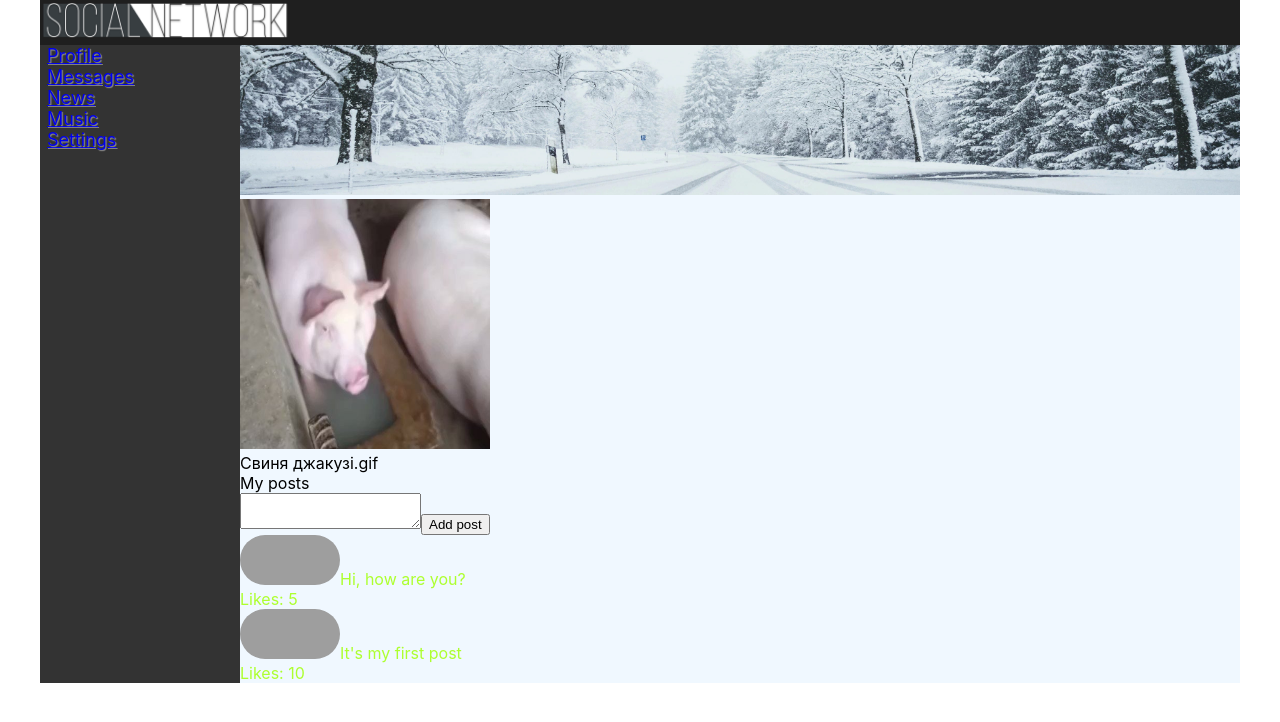
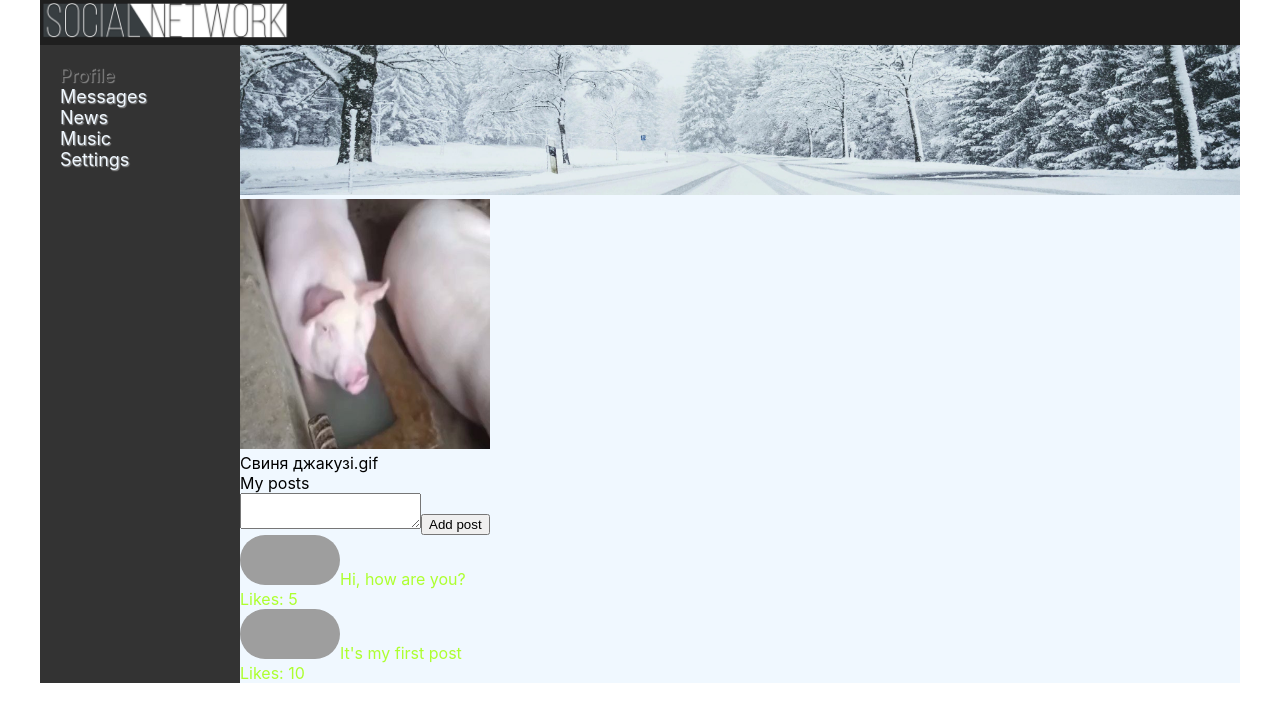
Before and after one commit to awdrallyracer/SocialNetwork, a React (Create React App) app: page /profile in a window 1280 px wide. Shown: the top 722 px of the page. Built offline with nearby package versions, Linux system fonts and the light colour scheme; grey boxes are pictures that could not be loaded.

Commit message:
Singlepage routing + activelink

```diff
--- a/src/components/Navbar/Nav.jsx
+++ b/src/components/Navbar/Nav.jsx
@@ -1,23 +1,24 @@
 import React from "react";
 import s from './Nav.module.css'
+import { NavLink } from "react-router-dom";
 
 const Nav = () => {
   return (
     <nav className={s.nav}>
       <div className={s.item}>
-        <a href="/profile">Profile</a>
+        <NavLink to="/profile" className={({ isActive }) => isActive ? s.activeLink : undefined}>Profile</NavLink>
       </div>
       <div className={s.item}>
-        <a href="/dialogs">Messages</a>
+        <NavLink to="/dialogs" className={({ isActive }) => isActive ? s.activeLink : undefined}>Messages</NavLink>
       </div>
       <div className={s.item}>
-        <a href="/news">News</a>
+        <NavLink to="/news" className={({ isActive }) => isActive ? s.activeLink : undefined}>News</NavLink>
       </div>
       <div className={s.item}>
-        <a href="/music">Music</a>
+        <NavLink to="/music" className={({ isActive }) => isActive ? s.activeLink : undefined}>Music</NavLink>
       </div>
       <div className={s.item}>
-        <a href="settings">Settings</a>
+        <NavLink to="settings" className={({ isActive }) => isActive ? s.activeLink : undefined}>Settings</NavLink>
       </div>
 
     </nav>
--- a/src/components/Navbar/Nav.module.css
+++ b/src/components/Navbar/Nav.module.css
@@ -7,9 +7,15 @@
   text-shadow: 1px 1px 1px grey,
     1px 1px 1px grey;
   padding-left: 7px;
+  padding: 20px;
 
 }
-/*
-  .item{
-    color: red;
-  } */
+
+.item a {
+  color: aliceblue;
+  text-decoration: none;
+}
+
+.item a.activeLink {
+  color: #333333;
+}
```
Lines whose indentation alone changed are shown as unchanged.
